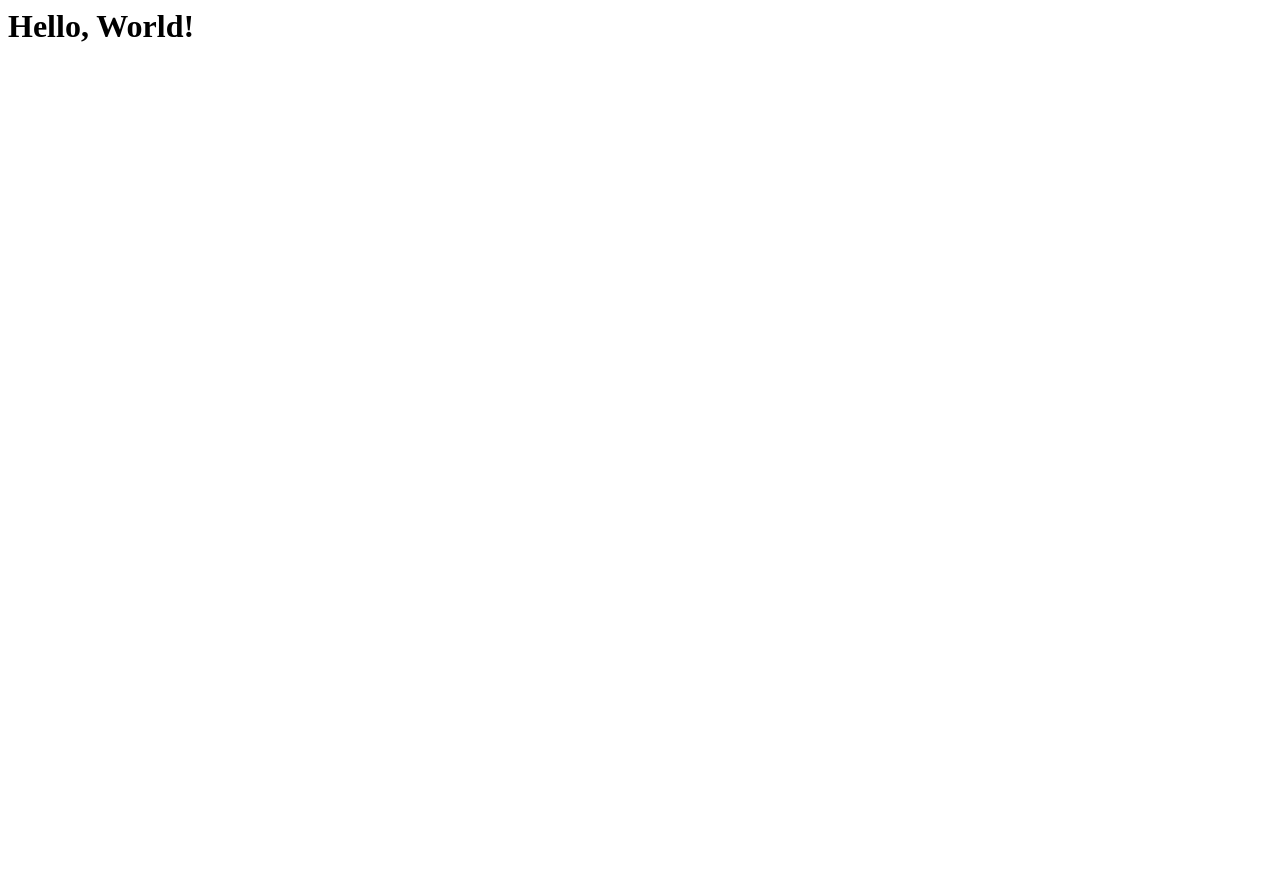
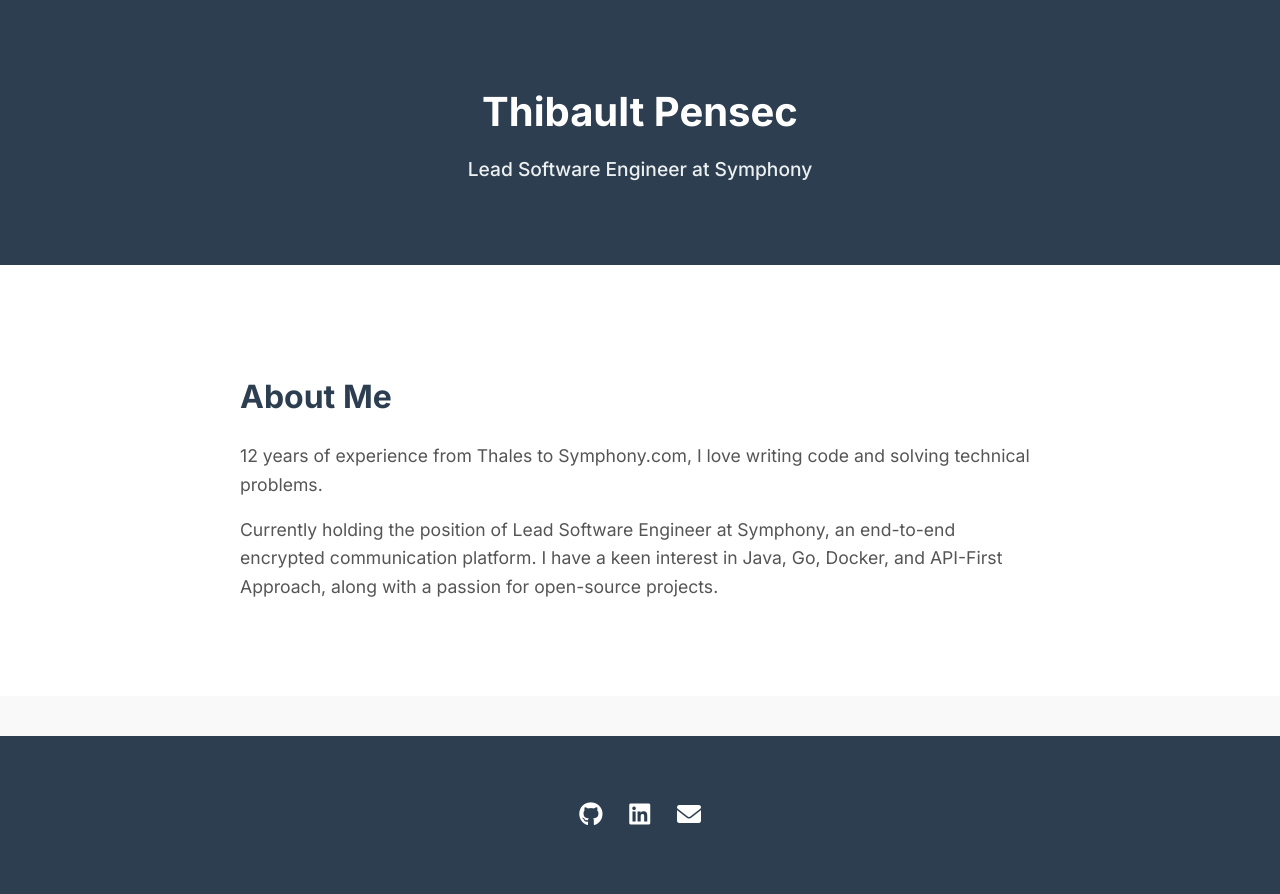
Before and after one commit to thibauult/thibaultpensec.github.io, a plain HTML site: page index.html in a window 1280 px wide. Before the commit the page ends 800 px from the top, so only its background shows below. Drawn offline with Linux system fonts and the light colour scheme.

Commit message:
Basic structure

```diff
--- a/index.html
+++ b/index.html
@@ -1 +1,50 @@
-<h1>Hello, World!</h1>
+<!DOCTYPE html>
+<html lang="en">
+<head>
+    <meta charset="UTF-8">
+    <meta name="viewport" content="width=device-width, initial-scale=1.0">
+    <meta name="description" content="Thibault Pensec - Lead Software Engineer at Symphony">
+    <title>Thibault Pensec - Software Engineer</title>
+    <link rel="stylesheet" href="style.css">
+    <link href="https://fonts.googleapis.com/css2?family=Inter:wght@400;500;700&display=swap" rel="stylesheet">
+    <link rel="stylesheet" href="https://cdnjs.cloudflare.com/ajax/libs/font-awesome/6.0.0/css/all.min.css">
+</head>
+<body>
+<header>
+    <div class="container">
+        <h1>Thibault Pensec</h1>
+        <p class="title">Lead Software Engineer at Symphony</p>
+    </div>
+</header>
+
+<main>
+    <section class="about">
+        <div class="container">
+            <h2>About Me</h2>
+            <p>
+                12 years of experience from Thales to Symphony.com, I love writing code and solving technical problems.
+            </p>
+            <p>
+                Currently holding the position of Lead Software Engineer at Symphony, an end-to-end encrypted communication platform. I have a keen interest in Java, Go, Docker, and API-First Approach, along with a passion for open-source projects.
+            </p>
+        </div>
+    </section>
+</main>
+
+<footer>
+    <div class="container">
+        <div class="social-links">
+            <a href="https://github.com/thibauult" target="_blank" aria-label="GitHub">
+                <i class="fab fa-github"></i>
+            </a>
+            <a href="https://www.linkedin.com/in/thibault-pensec" target="_blank" aria-label="LinkedIn">
+                <i class="fab fa-linkedin"></i>
+            </a>
+            <a href="mailto:thibault.pensec@gmail.com" aria-label="Email">
+                <i class="fas fa-envelope"></i>
+            </a>
+        </div>
+    </div>
+</footer>
+</body>
+</html>
--- /dev/null
+++ b/style.css
@@ -0,0 +1,76 @@
+/* General Styles */
+body {
+    font-family: 'Inter', sans-serif;
+    margin: 0;
+    padding: 0;
+    line-height: 1.6;
+    color: #333;
+    background-color: #f9f9f9;
+}
+
+.container {
+    width: 90%;
+    max-width: 800px;
+    margin: 0 auto;
+    padding: 20px;
+}
+
+/* Header Styles */
+header {
+    background-color: #2c3e50;
+    color: #fff;
+    padding: 60px 0;
+    text-align: center;
+}
+
+header h1 {
+    font-size: 2.5rem;
+    margin: 0;
+    font-weight: 700;
+}
+
+header .title {
+    font-size: 1.2rem;
+    margin: 10px 0 0;
+    font-weight: 500;
+    color: #ecf0f1;
+}
+
+/* About Section Styles */
+.about {
+    padding: 60px 0;
+    background-color: #fff;
+}
+
+.about h2 {
+    font-size: 2rem;
+    margin-bottom: 20px;
+    color: #2c3e50;
+}
+
+.about p {
+    font-size: 1.1rem;
+    color: #555;
+    margin-bottom: 15px;
+}
+
+/* Footer Styles */
+footer {
+    background-color: #2c3e50;
+    color: #fff;
+    text-align: center;
+    padding: 40px 0;
+    margin-top: 40px;
+}
+
+footer .social-links a {
+    color: #fff;
+    text-decoration: none;
+    margin: 0 10px;
+    font-size: 1.5rem;
+    transition: color 0.3s ease;
+}
+
+footer .social-links a:hover {
+    color: #1abc9c; /* Teal color for hover effect */
+}
```
Also changed, not shown: 2 other files.
